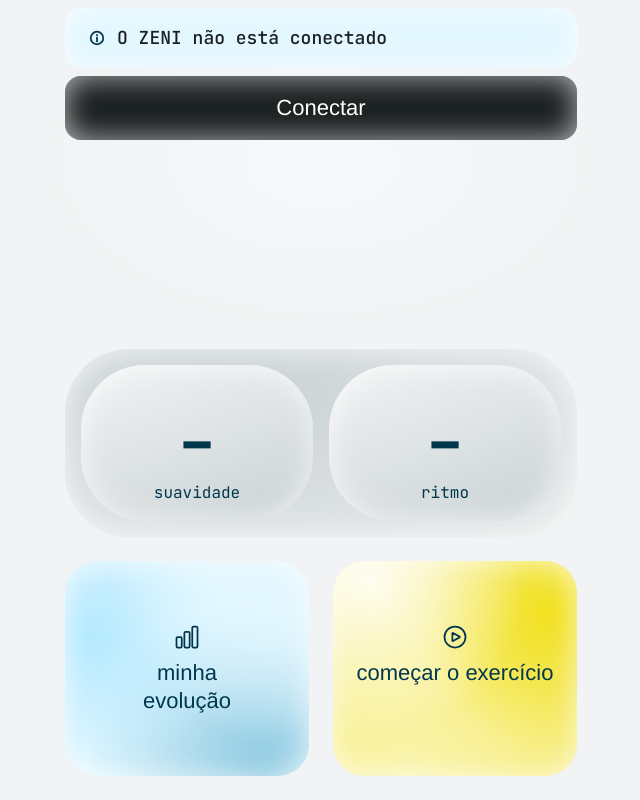
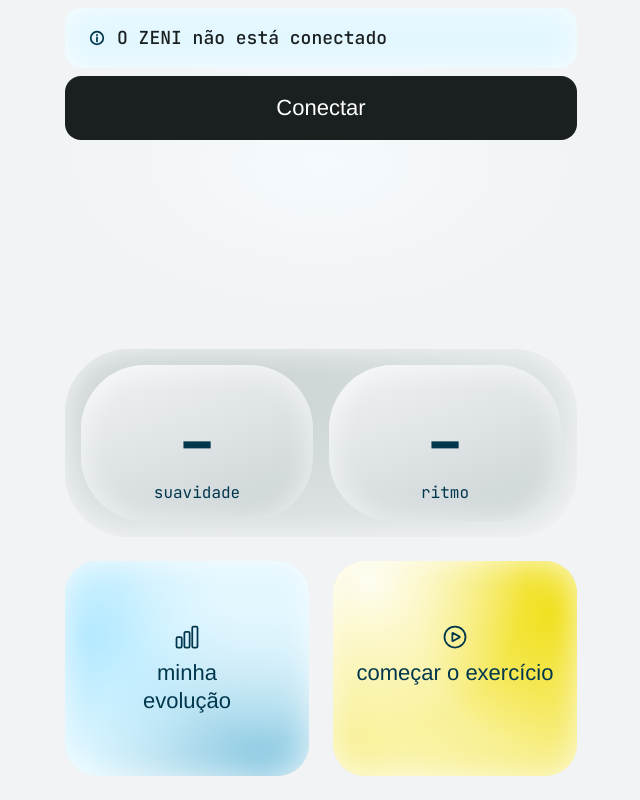
Before and after one commit to chicogborba/zeni, a React (Vite) app in the folder zeni-site/: page / in a window 1280 px wide. Shown: the whole page, without its empty margins (319-959 px from the left). Built offline with nearby package versions, Linux system fonts and the light colour scheme; a web font is replaced by a local one.

Commit message:
Botões sem brilho interno

```diff
--- a/zeni-site/src/styles/componentes.css
+++ b/zeni-site/src/styles/componentes.css
@@ -245,9 +245,8 @@
   color: var(--text-brand);
 }
 
-/* ---------- Brilho interno (26/11): todo componente com fundo colorido ou escuro ---------- */
+/* ---------- Brilho interno (26/11): componentes com fundo colorido ou escuro. Os botões (.botao) ficam sem brilho. ---------- */
 /* Os componentes de fundo branco (painel, modal, menu, avatar, pílula, campos, vazados) não mostram o brilho branco: o efeito é invisível neles. */
-.botao,
 .aviso,
 .selo,
 .ia-etiqueta,
@@ -256,10 +255,6 @@
 .dia--ligado,
 .alternador-trilho {
   box-shadow: var(--brilho-interno);
-}
-.botao--vazado,
-.botao--desativado {
-  box-shadow: none; /* transparentes sobre fundo branco */
 }
 
 /* ---------- Ação dupla em bottom sheets (26/11): voltar à esquerda, a outra ação à direita, 64 px ---------- */
```
Also changed, not shown: 1 other file (tests, documents, lock files or other folders).
